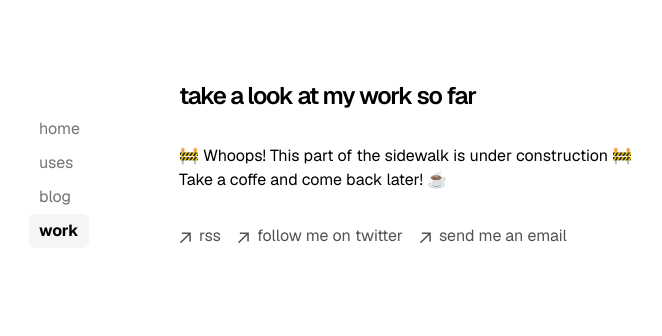
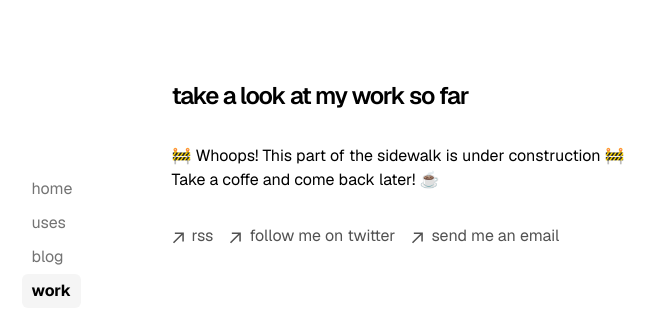
Before and after one commit to jmartinn/portfolio, a Next.js app: page /work in a window 1280 px wide. Shown: the top 336 px of the page, without its empty margins (163-825 px from the left). Built offline with nearby package versions, Linux system fonts and the light colour scheme.

Commit message:
Fix scrollbar gutter

```diff
--- a/app/globals.css
+++ b/app/globals.css
@@ -38,6 +38,8 @@
 
 html {
   min-width: 360px;
+  scrollbar-gutter: stable;
+  @apply scroll-smooth;
 }
 
 .prose .anchor {
--- a/components/sidebar.tsx
+++ b/components/sidebar.tsx
@@ -28,7 +28,7 @@ export function Sidebar() {
   }
 
   return (
-    <aside className="md:w-[150px] md:flex-shrink-0 -mx-4 md:mx-0 md:px-0">
+    <aside className="md:w-[150px] md:flex-shrink-0 -mx-4 md:mx-0 md:px-0 overflow-y-hidden">
       <div className="lg:sticky lg:top-20">
         <div className="ml-2 hidden md:ml-[12px] mb-2 px-4 md:px-0 md:mb-8 space-y-10 md:flex flex-col md:flex-row items-start" />
         <LayoutGroup>
```
